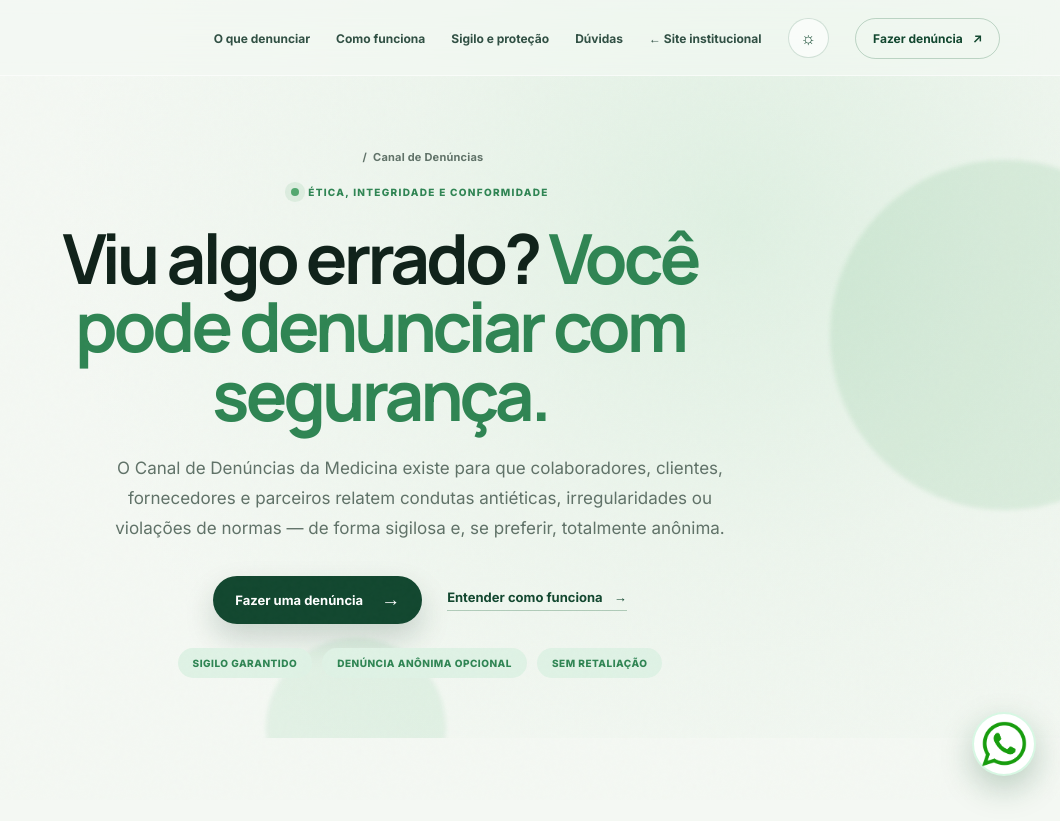
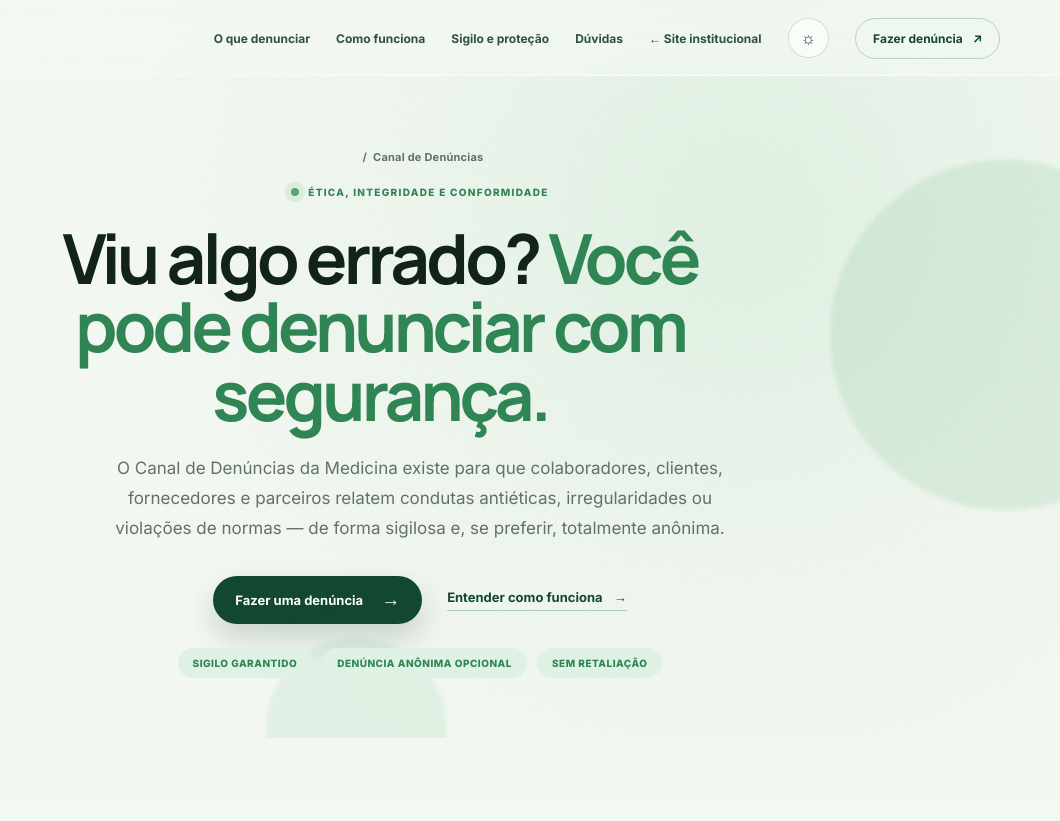
Before and after one commit to lipekklk/TreinoMedicinaOcupacional, a plain HTML site: page Medicina/canal-denuncias.html in a window 1280 px wide. Shown: the top 821 px of the page, without its empty margins (220-1280 px from the left). Drawn offline with Linux system fonts and the light colour scheme.

Commit message:
Add files via upload

```diff
--- a/Medicina/canal-denuncias.html
+++ b/Medicina/canal-denuncias.html
@@ -557,12 +557,6 @@
 
   </footer>
 
-  <a class="whatsapp" href="https://wa.me/5513991034244" target="_blank" rel="noopener"
-    aria-label="Falar pelo WhatsApp">
-    <span class="whatsapp-flutuante">
-      <img src="assets/whatsapp-png-logo-1.png" alt="WhatsApp Logo">
-    </span>
-  </a>
   <script src="script.js"></script>
 </body>
 
```
Also changed, not shown: Medicina/privacidade.html (+0 -6 lines).
